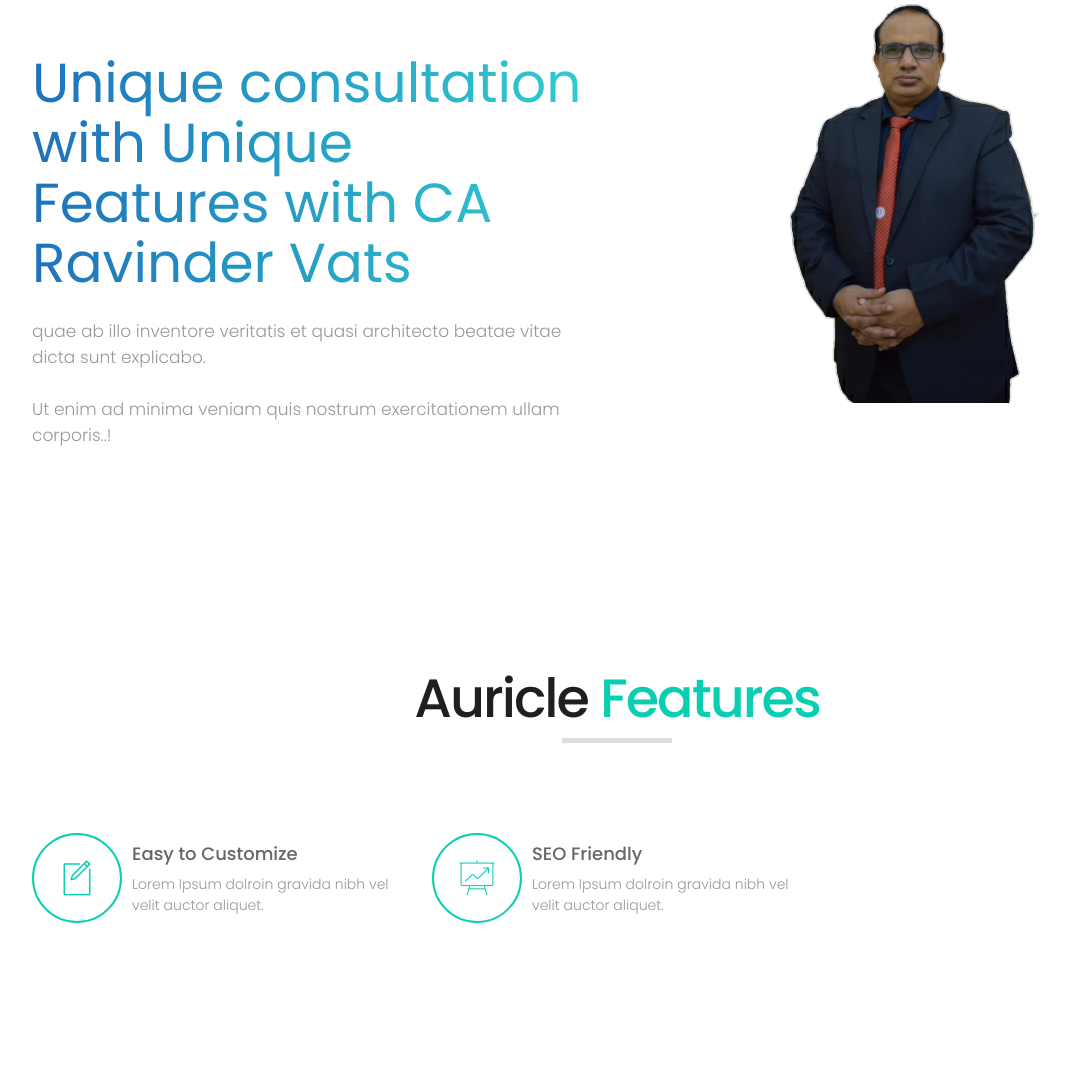
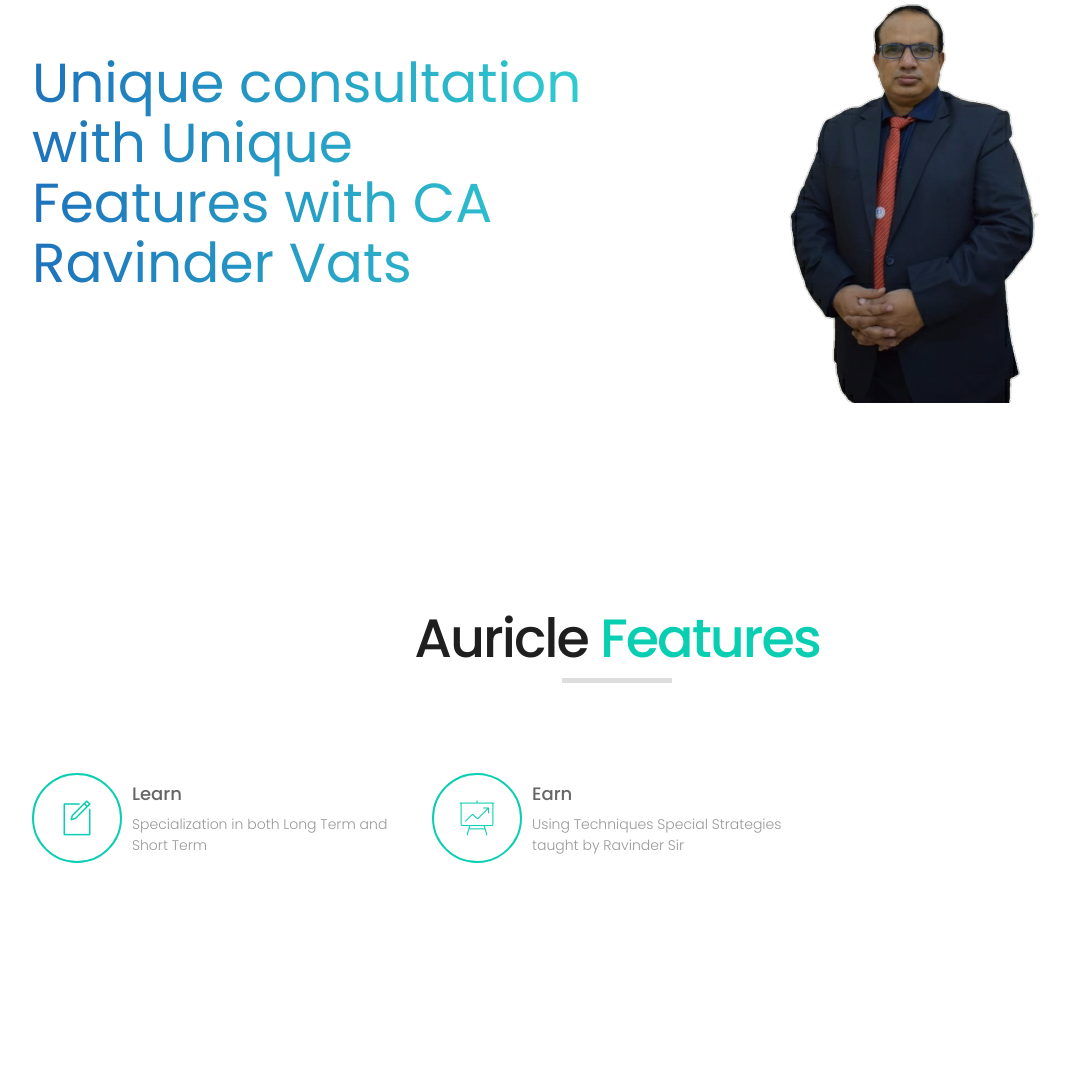
Before and after one commit to nrvinvest/nrvinvest.github.io, a plain HTML site: page index.html in a window 1280 px wide. Shown: the part 943-2016 px from the top of the page, without its empty margins (23-1093 px from the left). Drawn offline with Linux system fonts and the light colour scheme.

Commit message:
Update index.html

```diff
--- a/index.html
+++ b/index.html
@@ -59,7 +59,7 @@
                   <div class="full">
                      <div class="slide_cont">
                         <h2>Best Investment Education in the Market</h2>
-                        <p>All types of trade and special stretegies</p>
+                        <p>All types of trade and special strategies</p>
                         <div class="full slide_bt"> <a class="white_bt bt_main" href="#mywork">See Services</a> </div>
                      </div>
                   </div>
@@ -81,7 +81,6 @@
                <div class="col-md-6 cont_theme_blog">
                   <div class="full">
                      <h3>Unique consultation with Unique Features with CA Ravinder Vats</h3>
-                     <p> quae ab illo inventore veritatis et quasi architecto beatae vitae dicta sunt explicabo.<br><br>Ut enim ad minima veniam quis nostrum exercitationem ullam corporis..!</p>
                   </div>
                </div>
                <!-- end featured cont -->
@@ -113,8 +112,8 @@
                      <li>
                         <i class="flaticon-new-file"></i>
                         <div class="fl-inner">
-                           <h4>Easy to Customize</h4>
-                           <p>Lorem Ipsum dolroin gravida nibh vel velit auctor aliquet. </p>
+                           <h4>Learn</h4>
+                           <p>Specialization in both Long Term and Short Term</p>
                         </div>
                      </li>
                   </ul>
@@ -124,8 +123,8 @@
                      <li>
                         <i class="flaticon-line-graph"></i>
                         <div class="fr-inner">
-                           <h4>SEO Friendly</h4>
-                           <p>Lorem Ipsum dolroin gravida nibh vel velit auctor aliquet. </p>
+                           <h4>Earn</h4>
+                           <p>Using Techniques Special Strategies taught by Ravinder Sir</p>
                         </div>
                      </li>
                   </ul>
```
